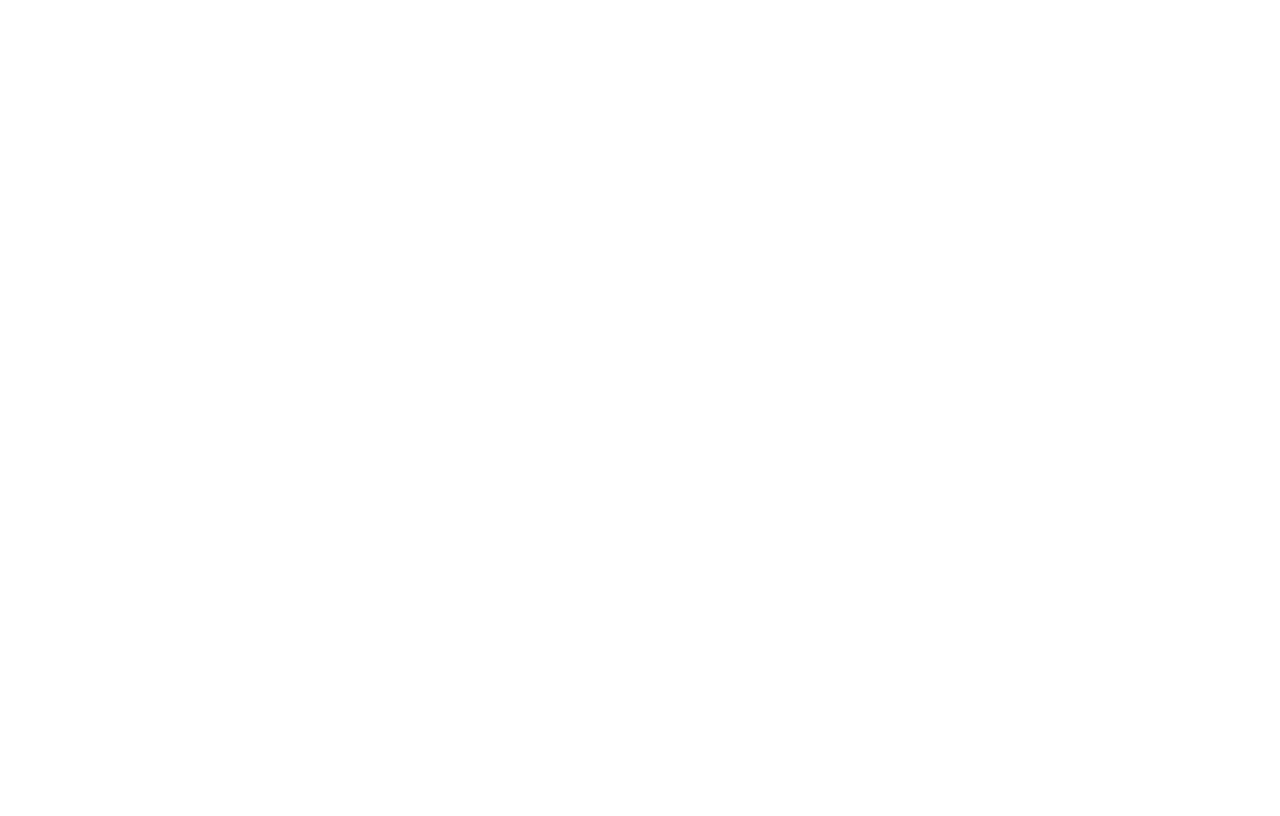
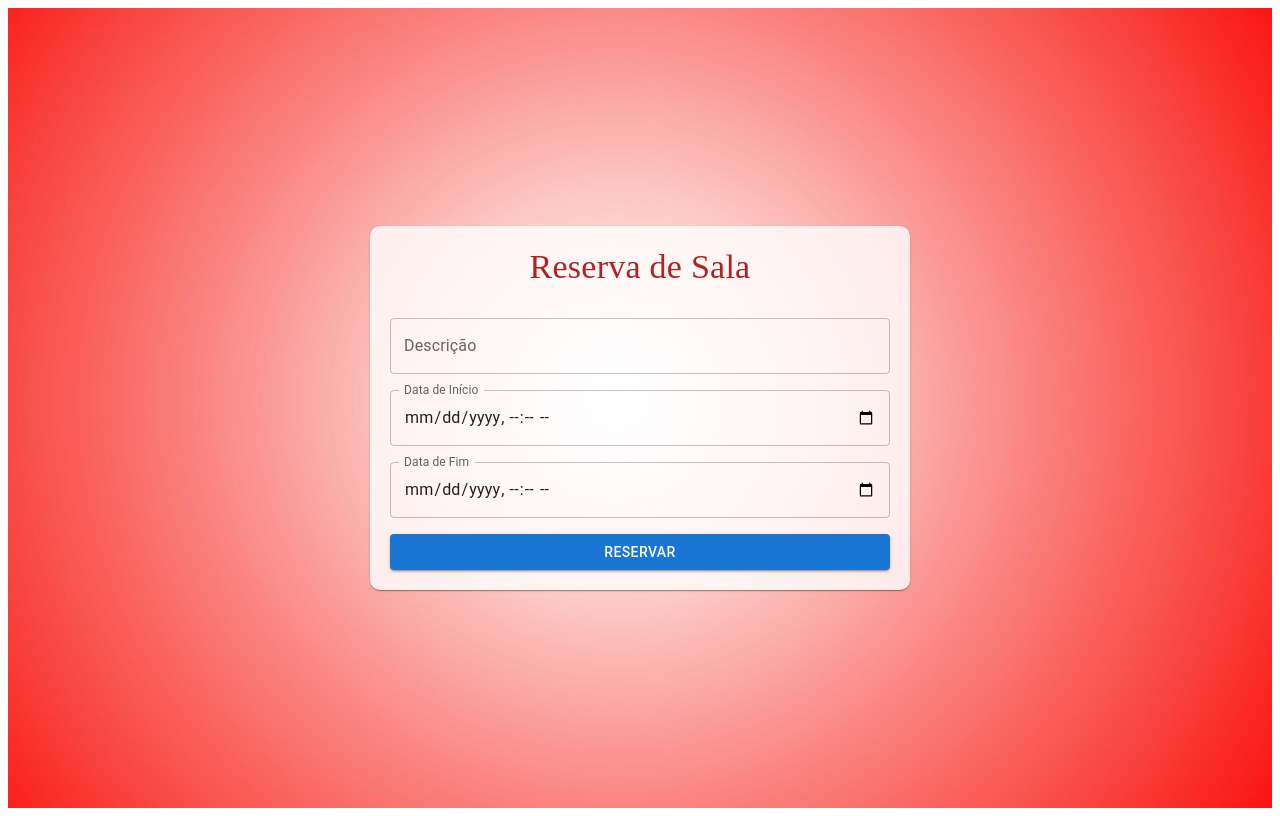
Before and after one commit to anaesparapani/front_sprint, a React (Vite) app: page /reserva in a window 1280 px wide. Before the commit this address had no page. Built offline with nearby package versions, Linux system fonts and the light colour scheme.

Commit message:
Sprint 2

```diff
--- a/package.json
+++ b/package.json
@@ -12,12 +12,12 @@
   "dependencies": {
     "@emotion/react": "^11.14.0",
     "@emotion/styled": "^11.14.0",
-    "@mui/icons-material": "^6.4.9",
-    "@mui/material": "^6.4.9",
+    "@mui/icons-material": "^6.4.11",
+    "@mui/material": "^6.4.11",
     "axios": "^1.8.4",
     "react": "^19.0.0",
     "react-dom": "^19.0.0",
-    "react-router-dom": "^7.4.1"
+    "react-router-dom": "^7.5.0"
   },
   "devDependencies": {
     "@eslint/js": "^9.21.0",
--- a/src/App.jsx
+++ b/src/App.jsx
@@ -4,6 +4,8 @@ import Login from "./pages/Login";
 import Cadastro from "./pages/Cadastro";
 import Salas from "./pages/Salas";
 import ProtectedRoute from "./components/protectedRoute";
+import Disponibilidade from "./pages/Disponibilidade";
+import Reserva from "./pages/Reserva";
 
 function App() {
   return (
@@ -19,6 +21,8 @@ function App() {
             </ProtectedRoute>
           }
         />
+        <Route path="/disponibilidade" element={<Disponibilidade/>}/>
+        <Route path="/reserva" element={<Reserva/>}/>
       </Routes>
     </BrowserRouter>
   );
--- a/src/axios/axios.js
+++ b/src/axios/axios.js
@@ -1,7 +1,7 @@
 import axios from "axios"
 
 const api = axios.create({
-    baseURL:"http://10.89.240.80:5000/api/reservas/v1",
+    baseURL:"http://10.89.240.91:5000/api/reservas/v1",
     headers:{
         'accept':'application/json'
     }
@@ -10,7 +10,9 @@ const api = axios.create({
 const sheets = {
     postCadastro:(user)=>api.post("user/", user),
     postLogin:(user)=>api.post("user/login/", user),
-    getSalas:()=>api.get("classroom/")
+    getSalas:()=>api.get("classroom/"),
+    getDisponibilidade:()=>api.get("/schedule/")
+
 }
 
 export default sheets;
--- /dev/null
+++ b/src/pages/Disponibilidade.jsx
@@ -0,0 +1,131 @@
+import { useState, useEffect } from "react";
+import { Table, TableContainer, TableHead, TableBody, TableRow, TableCell, Paper, Chip, CircularProgress } from "@mui/material";
+import api from "../axios/axios";
+import { useNavigate } from "react-router-dom";
+
+function ConsultaDisponibilidadeSalas() {
+  const [disponibilidade, setDisponibilidade] = useState([]);
+  const [loading, setLoading] = useState(true); // Controle de estado de carregamento
+  const navigate = useNavigate();
+
+  useEffect(() => {
+    async function consultarDisponibilidade() {
+      try {
+        const response = await api.getDisponibilidade();
+        console.log("Dados recebidos da API:", response.data);
+        if (response.data && response.data.length > 0) {
+          setDisponibilidade(response.data); // Atualiza o estado se houver dados
+        } else {
+          console.log("Nenhuma disponibilidade encontrada.");
+        }
+      } catch (error) {
+        console.error("Erro ao consultar disponibilidade: ", error);
+      } finally {
+        setLoading(false); // Desativa o carregamento quando a resposta for recebida
+      }
+    }
+    consultarDisponibilidade();
+  }, []);
+
+
+  // Exibe uma mensagem de carregamento enquanto os dados não são recebidos
+  if (loading) {
+    return (
+      <div style={{ textAlign: "center", marginTop: "50px" }}>
+        <CircularProgress />
+        <p>Carregando disponibilidade...</p>
+      </div>
+    );
+  }
+
+  const listaSalas = disponibilidade.map((sala, index) => {
+    const isDisponivel = sala.status === "disponível";
+    const backgroundColor = index % 2 === 0 ? "#F9F9F9" : "#FFFFFF";
+
+    return (
+      <TableRow
+        key={sala.id_sala}
+        sx={{ backgroundColor }}
+        onClick={() => navigate(`/disponibilidade/${sala.id_sala}`)} // Passa o ID da sala para a navegação
+        style={{ cursor: "pointer" }} // Indica que a linha é clicável
+      >
+        <TableCell sx={{ textAlign: "center", fontWeight: "bold" }}>{sala.number}</TableCell>
+        <TableCell sx={{ textAlign: "center" }}>{sala.description}</TableCell>
+        <TableCell sx={{ textAlign: "center" }}>{sala.capacity}</TableCell>
+        <TableCell sx={{ textAlign: "center" }}>
+          <Chip
+            label={isDisponivel ? "Disponível" : "Ocupada"}
+            color={isDisponivel ? "success" : "error"}
+            sx={{ fontWeight: "bold" }}
+          />
+        </TableCell>
+      </TableRow>
+    );
+  });
+
+  return (
+    <div
+      style={{
+        backgroundImage: "url('/Imagem_de_fundo.jpg')",
+        backgroundSize: "cover",
+        backgroundPosition: "center",
+        minHeight: "100vh",
+        paddingTop: "80px",
+        display: "flex",
+        flexDirection: "column",
+        alignItems: "center",
+      }}
+    >
+      <img
+        src="/logo-senai-1.png"
+        alt="Logo Senai"
+        style={{
+          position: "absolute",
+          top: "20px",
+          left: "50%",
+          transform: "translateX(-50%)",
+          width: "15%",
+        }}
+      />
+
+      <div
+        style={{
+          width: "90%",
+          maxWidth: "1100px",
+          backgroundColor: "white",
+          borderRadius: 20,
+          padding: "20px 30px",
+          marginTop: "50px",
+        }}
+      >
+        <h2
+          style={{
+            textAlign: "center",
+            marginBottom: "16px",
+            color: "#B22222",
+            fontFamily: "sans-serif",
+            fontWeight: "bold",
+            fontSize: "36px",
+          }}
+        >
+          Consulta de Disponibilidade de Salas
+        </h2>
+
+        <TableContainer component={Paper} sx={{ marginTop: 4, borderRadius: 2, boxShadow: 3 }}>
+          <Table sx={{ minWidth: 650 }}>
+            <TableHead sx={{ backgroundColor: "#FF7F7F", color: "white" }}>
+              <TableRow>
+                <TableCell sx={{ textAlign: "center" }}>Número</TableCell>
+                <TableCell sx={{ textAlign: "center" }}>Descrição</TableCell>
+                <TableCell sx={{ textAlign: "center" }}>Capacidade</TableCell>
+              </TableRow>
+            </TableHead>
+            <TableBody>{listaSalas}</TableBody>
+          </Table>
+        </TableContainer>
+      </div>
+    </div>
+  );
+}
+
+export default ConsultaDisponibilidadeSalas;
--- /dev/null
+++ b/src/pages/Reserva.jsx
@@ -0,0 +1,109 @@
+import { useState } from "react";
+import { TextField, Button, Paper, Typography } from "@mui/material";
+import { useNavigate } from "react-router-dom";
+
+function ReservaSala() {
+  const [descricao, setDescricao] = useState("");
+  const [dataInicio, setDataInicio] = useState("");
+  const [dataFim, setDataFim] = useState("");
+  const [loading, setLoading] = useState(false);
+  const navigate = useNavigate();
+
+  // Função para simular a reserva
+  const handleReserva = async () => {
+    if (!descricao || !dataInicio || !dataFim) {
+      alert("Todos os campos são obrigatórios!");
+      return;
+    }
+
+    setLoading(true);
+    // Aqui você pode fazer a chamada à API para salvar a reserva
+    setTimeout(() => {
+      setLoading(false);
+      alert("Reserva realizada com sucesso!");
+      navigate("/disponibilidade"); // Redireciona após reserva
+    }, 2000); // Simula o tempo de resposta da API
+  };
+
+  return (
+    <div
+      style={{
+        display: "flex",
+        justifyContent: "center",
+        alignItems: "center",
+        height: "100vh",
+        backgroundImage: "url('/Imagem_de_fundo.jpg')",
+        backgroundSize: "cover",
+        backgroundPosition: "center",
+      }}
+    >
+      <Paper
+        style={{
+          padding: "20px",
+          borderRadius: 10,
+          maxWidth: "500px",
+          width: "100%",
+          backgroundColor: "rgba(255, 255, 255, 0.8)",
+        }}
+      >
+        {/* Título acima do container */}
+        <Typography
+          variant="h4"
+          align="center"
+          color="#B22222"
+          fontFamily="revert-layer"
+          style={{ marginBottom: "30px" }} // Espacamento maior entre título e campos
+        >
+          Reserva de Sala
+        </Typography>
+
+        {/* Descrição */}
+        <TextField
+          label="Descrição"
+          variant="outlined"
+          fullWidth
+          value={descricao}
+          onChange={(e) => setDescricao(e.target.value)}
+          style={{ marginBottom: "16px" }}
+        />
+
+        {/* Data de Início */}
+        <TextField
+          label="Data de Início"
+          type="datetime-local"
+          variant="outlined"
+          fullWidth
+          value={dataInicio}
+          onChange={(e) => setDataInicio(e.target.value)}
+          InputLabelProps={{ shrink: true }} // Isso impede o encolhimento do label e melhora o layout
+          style={{ marginBottom: "16px" }}
+        />
+
+        {/* Data de Fim */}
+        <TextField
+          label="Data de Fim"
+          type="datetime-local"
+          variant="outlined"
+          fullWidth
+          value={dataFim}
+          onChange={(e) => setDataFim(e.target.value)}
+          InputLabelProps={{ shrink: true }} // Isso impede o encolhimento do label e melhora o layout
+          style={{ marginBottom: "16px" }}
+        />
+
+        {/* Botão de Reserva */}
+        <Button
+          variant="contained"
+          color="primary"
+          onClick={handleReserva}
+          disabled={loading} // Desabilita o botão durante o processo de reserva
+          fullWidth
+        >
+          {loading ? "Reservando..." : "Reservar"}
+        </Button>
+      </Paper>
+    </div>
+  );
+}
+
+export default ReservaSala;
--- a/src/pages/Salas.jsx
+++ b/src/pages/Salas.jsx
@@ -1,116 +1,125 @@
 import { useState, useEffect } from "react";
-import Table from "@mui/material/Table";
-import TableContainer from "@mui/material/TableContainer";
-import TableHead from "@mui/material/TableHead";
-import TableBody from "@mui/material/TableBody";
-import TableRow from "@mui/material/TableRow";
-import TableCell from "@mui/material/TableCell";
-import Paper from "@mui/material/Paper";
-import api from "../axios/axios";
-import { Link, useNavigate } from "react-router-dom";
-import { Button } from "@mui/material";
+import { Table, TableContainer, TableHead, TableBody, TableRow, TableCell, Paper, Button, CircularProgress } from "@mui/material";
+import api from "../axios/axios"; // Importa a instância do axios para fazer requisições à API
+import { useNavigate } from "react-router-dom"; // Importa o hook de navegação para redirecionar para outra página
 
 function ListSalas() {
+  // Estado para armazenar os dados das salas e o estado de carregamento
   const [salas, setSalas] = useState([]);
-  const navigate = useNavigate();
+  const [loading, setLoading] = useState(true); // Inicialmente, assume que está carregando
+  const navigate = useNavigate(); // Hook de navegação para redirecionamento
 
+  // Função para obter as salas da API
   async function getSalas() {
-    // Chamada da API
-    await api.getSalas().then(
-      (response) => {
-        console.log(response.data.classrooms);
-        setSalas(response.data.classrooms);
-      },
-      (error) => {
-        console.log("Erro ", error);
-      }
-    );
+    setLoading(true); // Ativa o estado de carregamento
+    try {
+      const response = await api.getSalas(); // Chama a API para buscar as salas
+      setSalas(response.data.classrooms); // Atualiza o estado 'salas' com os dados recebidos da API
+    } catch (error) {
+      console.log("Erro ao carregar salas:", error); // Se houver erro, exibe no console
+    } finally {
+      setLoading(false); // Desativa o estado de carregamento após a resposta
+    }
   }
 
+  // Função para redirecionar o usuário para a página de disponibilidade
+  const handleRowClick = (id_sala) => {
+    navigate(`/disponibilidade`); // Redireciona para a página de disponibilidade com o id da sala
+  };
+
+  // Efetua a chamada à API assim que o componente for montado
+  useEffect(() => {
+    getSalas(); // Chama a função para obter as salas
+  }, []); // O array vazio significa que o useEffect só será chamado uma vez, logo após a montagem do componente
+
+  // Mapeia as salas para exibir cada linha na tabela
   const listSalas = salas.map((sala, index) => {
-    //alternância de cor de fundo para as linhas
-    const backgroundColor = index % 2 === 0 ? "#FFD9D9" : "#FFFFFF"; // se a linha for par será rosa claro, se for impar - branco
+    // Alterna a cor de fundo da linha (rosa claro para linhas pares, branco para linhas ímpares)
+    const backgroundColor = index % 2 === 0 ? "#FFD9D9" : "#FFFFFF";
+
     return (
-      //para garantir que cada linha seja única e tenha uma chave identificadora
-      <TableRow key={sala.id_sala} sx={{ backgroundColor }}>
-        <TableCell //célula do número da sala
-          sx={{ textAlign: "center", padding: "16px", fontWeight: "bold" }}
-        >
+      <TableRow
+        key={sala.id_sala} // A chave única da linha é o id da sala
+        sx={{ backgroundColor }} // Define a cor de fundo da linha
+        onClick={() => handleRowClick(sala.id_sala)} // Ao clicar na linha, redireciona para a página de disponibilidade
+        style={{ cursor: "pointer" }} // Indica que a linha é clicável
+      >
+        {/* Exibe o número da sala */}
+        <TableCell sx={{ textAlign: "center", padding: "16px", fontWeight: "bold" }}>
           {sala.number}
         </TableCell>
-        <TableCell //célula da descrição
-          sx={{ textAlign: "center", padding: "16px", fontWeight: "bold" }}
-        >
+        {/* Exibe a descrição da sala */}
+        <TableCell sx={{ textAlign: "center", padding: "16px", fontWeight: "bold" }}>
           {sala.description}
         </TableCell>
-        <TableCell //célula da capacidade
-          sx={{ textAlign: "center", padding: "16px", fontWeight: "bold" }}
-        >
+        {/* Exibe a capacidade da sala */}
+        <TableCell sx={{ textAlign: "center", padding: "16px", fontWeight: "bold" }}>
           {sala.capacity}
         </TableCell>
       </TableRow>
     );
   });
 
-  function logout() { //função para o usuario deslogar
-    localStorage.removeItem("authenticated"); //remove a autenticação
-    navigate("/"); //navega para login
+  // Função para deslogar o usuário
+  function logout() {
+    localStorage.removeItem("authenticated"); // Remove a autenticação do localStorage
+    navigate("/"); // Redireciona o usuário para a página de login
   }
-
-  {/*faz a requisição para a API*/}
-  useEffect(() => {
-    getSalas();
-  }, []);
 
   return (
     <div>
-      {salas.length === 0 ? ( //? = após a '?' é true
-        <p>Carregando salas</p>
+      {loading ? (
+        // Exibe um indicador de carregamento enquanto as salas estão sendo carregadas
+        <div style={{ textAlign: "center", marginTop: "20px" }}>
+          <CircularProgress />
+          <p>Carregando salas...</p>
+        </div>
       ) : (
-        //após os ':' é false
+        // Exibe as salas na tabela após o carregamento
         <div>
-          <h2 //estilização titulo
+          <h2
             style={{
-              textAlign: "center",
-              marginBottom: "16px",
-              color: "#B22222",
-              fontFamily: "sans-serif",
-              fontWeight: "bold",
-              fontSize: "36px",
+              textAlign: "center", // Centraliza o título
+              marginBottom: "16px", // Margem inferior
+              color: "#B22222", // Cor vermelha do título
+              fontFamily: "sans-serif", // Fonte sem serifa
+              fontWeight: "bold", // Deixa o título em negrito
+              fontSize: "36px", // Tamanho grande do título
             }}
           >
             Salas de Aula
           </h2>
-          <TableContainer //cria uma tabela
+
+          {/* Componente TableContainer para embutir a tabela dentro de um Paper (papel com fundo branco) */}
+          <TableContainer
             component={Paper}
             sx={{
-              marginTop: 4,
-              borderRadius: 2,
-              boxShadow: 3,
-              backgroundColor: "#FFCCCB",
+              marginTop: 4, // Margem superior
+              borderRadius: 2, // Bordas arredondadas
+              boxShadow: 3, // Sombra ao redor do container
+              backgroundColor: "#FFCCCB", // Cor de fundo clara
             }}
           >
+            {/* Tabela que contém as salas */}
             <Table sx={{ minWidth: 650 }}>
-              {/*estilização do cabeçalho */}
               <TableHead
                 sx={{
-                  backgroundColor: "#ff6347",
-                  color: "#fff",
-                  fontWeight: "bold",
+                  backgroundColor: "#ff6347", // Cor de fundo do cabeçalho
+                  color: "#fff", // Cor do texto do cabeçalho (branco)
+                  fontWeight: "bold", // Deixa o texto do cabeçalho em negrito
                 }}
               >
-                {/*definir as linhas da tabela*/}
                 <TableRow>
-                  <TableCell //célula (número)
+                  <TableCell
                     sx={{
-                      textAlign: "center",
-                      padding: "16px",
-                      fontSize: "18px",
+                      textAlign: "center", // Centraliza o texto
+                      padding: "16px", // Adiciona padding nas células
+                      fontSize: "18px", // Tamanho da fonte no cabeçalho
                     }}
                   >
                     Número
                   </TableCell>
-                  <TableCell //célula (descrição)
+                  <TableCell
                     sx={{
                       textAlign: "center",
                       padding: "16px",
@@ -119,7 +128,7 @@ function ListSalas() {
                   >
                     Descrição
                   </TableCell>
-                  <TableCell //célula (capacidade)
+                  <TableCell
                     sx={{
                       textAlign: "center",
                       padding: "16px",
@@ -130,18 +139,21 @@ function ListSalas() {
                   </TableCell>
                 </TableRow>
               </TableHead>
-              <TableBody>{listSalas}</TableBody> {/*mostra o contúdo da tabela*/}
+              {/* Corpo da tabela, onde as salas são exibidas */}
+              <TableBody>{listSalas}</TableBody>
             </Table>
           </TableContainer>
-          <Button //estilização botão sair - logout
+
+          {/* Botão de logout */}
+          <Button
             fullWidth
             variant="contained"
-            onClick={logout}
+            onClick={logout} // Chama a função de logout ao clicar
             style={{
-              backgroundColor: "#d40000",
-              color: "white",
-              fontWeight: "bold",
-              marginTop: 10,
+              backgroundColor: "#d40000", // Cor de fundo vermelha do botão
+              color: "white", // Cor do texto branco
+              fontWeight: "bold", // Texto em negrito
+              marginTop: 10, // Espaço entre o botão e os outros elementos
             }}
           >
             SAIR
```
Also changed, not shown: 1 other file (tests, documents, lock files or other folders).
